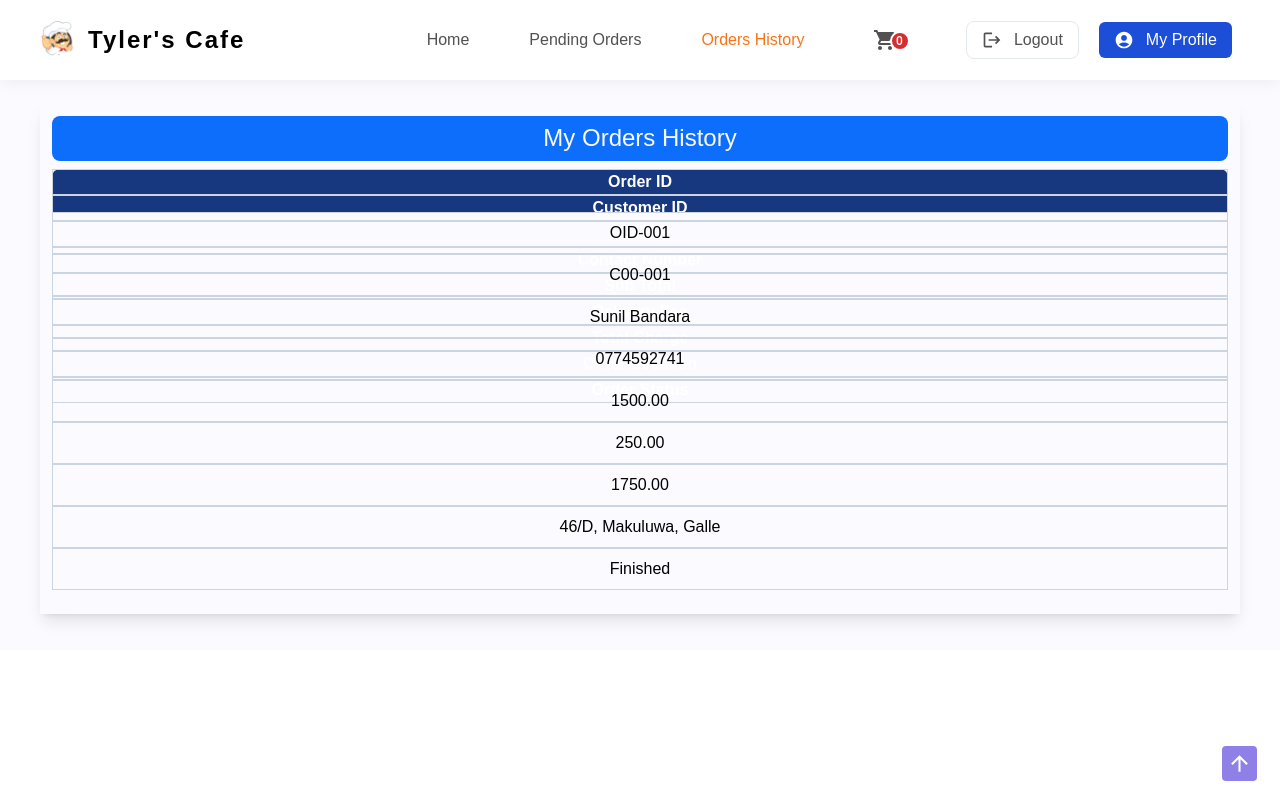
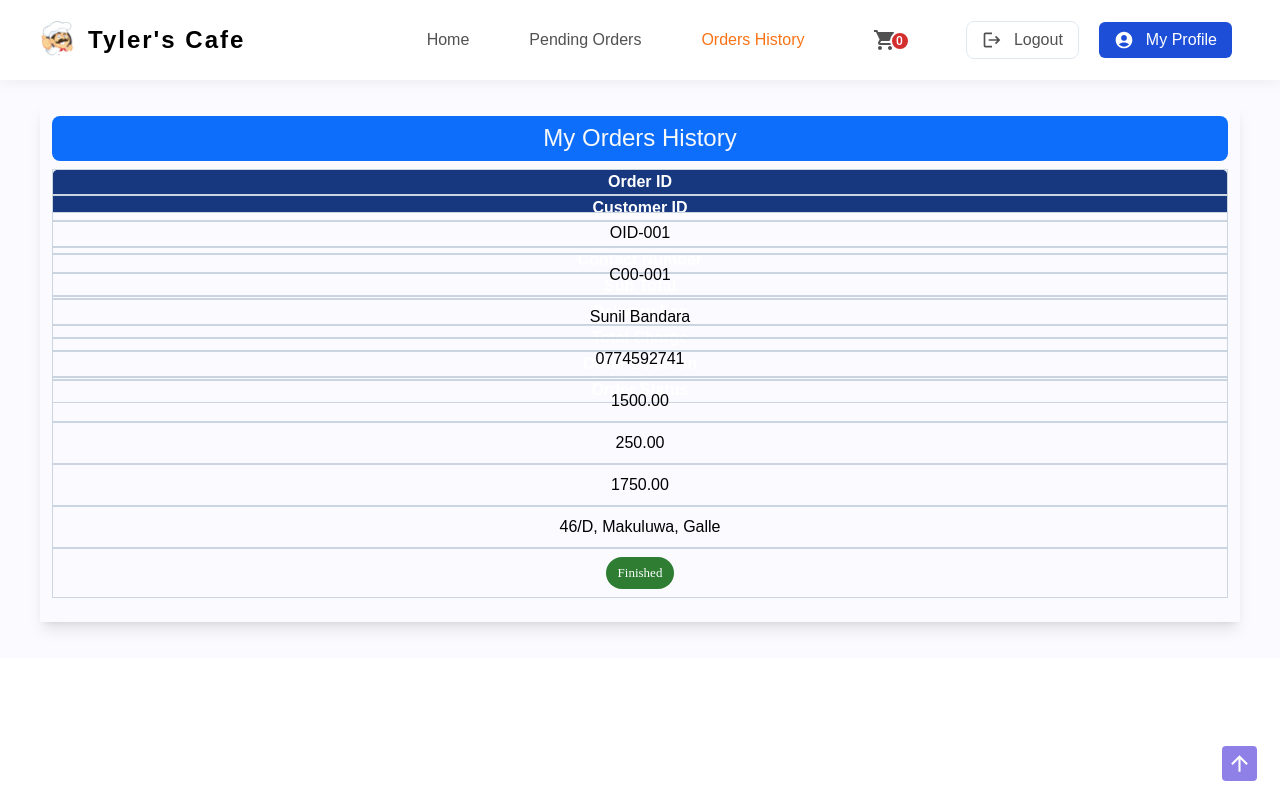
Before and after one commit to AshanSandeep06/Food-Shop-System, a React (Create React App) app in the folder frontend/: page /orders_history in a window 1280 px wide. Built offline with nearby package versions, Linux system fonts and the light colour scheme.

Commit message:
Content Updated

```diff
--- a/frontend/src/components/Table/Table.tsx
+++ b/frontend/src/components/Table/Table.tsx
@@ -5,7 +5,7 @@ type TableProps = {
   tblName: string;
   tblHeight: string;
   tblHeaders: string[];
-  tblData: Array<string[]>;
+  tblData: Array<string[] | any[]>;
 };
 
 const Table = ({ tblName, tblHeight, tblHeaders, tblData }: TableProps) => {
@@ -63,7 +63,7 @@ const Table = ({ tblName, tblHeight, tblHeaders, tblData }: TableProps) => {
                       key={index}
                       className="border border-slate-300 p-2 flex items-center justify-center"
                     >
-                      {data.trim() == "Cancel" ? (
+                      {data == "Cancel" ? (
                         <Button
                           className="!px-[10px] !capitalize !font-poppins !font-normal !text-[15px]"
                           variant="contained"
--- a/frontend/src/pages/OrdersHistory/OrdersHistory.tsx
+++ b/frontend/src/pages/OrdersHistory/OrdersHistory.tsx
@@ -1,5 +1,6 @@
 import React from "react";
 import Table from "../../components/Table";
+import { Chip } from "@mui/material";
 
 const OrdersHistory = () => {
   return (
@@ -28,7 +29,7 @@ const OrdersHistory = () => {
             "250.00",
             "1750.00",
             "46/D, Makuluwa, Galle",
-            "Finished",
+            <Chip label="Finished" color="success" style={{fontFamily: "Poppins"}} />
           ],
         ]}
       />
```
